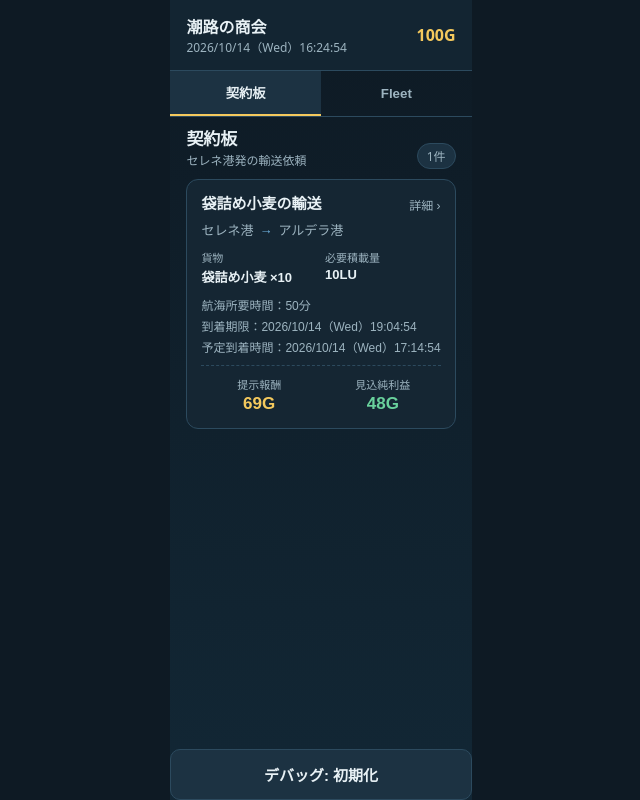
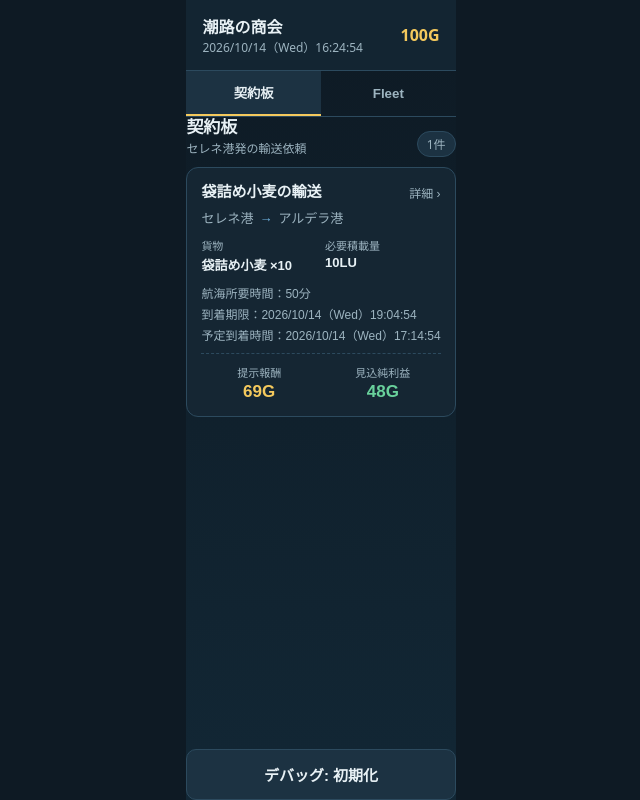
Before and after one commit to Shienori/shioji-no-shokai, a React (Vite) app in the folder shioji-no-shokai-mvp/: page / in a window 1280 px wide. Shown: the whole page, without its empty margins (319-959 px from the left). Built offline with nearby package versions, Linux system fonts and the light colour scheme.

Commit message:
全ページを共通ページ構成へ統一
- page/page-body/cardの共通構造を導入
- 契約板とFleetの幅・余白・カード基準を統一
- Fleetも契約板と同じカード密度へ変更
- 既存CSSを維持し、共通スタイルのみ追加
- HANDOFF.mdを更新

```diff
--- a/shioji-no-shokai-mvp/src/pages/MainPage.tsx
+++ b/shioji-no-shokai-mvp/src/pages/MainPage.tsx
@@ -67,12 +67,14 @@ export function MainPage() {
       <AppHeader />
       <TabBar activeTab={activeTab} onChange={setActiveTab} />
 
-      <main>
-        {activeTab === "contracts" ? (
-          <ContractBoard contracts={contracts} onSelectContract={selectContract} />
-        ) : (
-          <FleetPanel ship={gameState.ships[0]} voyage={voyage} contract={gameState.acceptedContract} progress={progress} operationTime={gameState.operationTime} />
-        )}
+      <main className="page">
+        <div className="page-body">
+          {activeTab === "contracts" ? (
+            <ContractBoard contracts={contracts} onSelectContract={selectContract} />
+          ) : (
+            <FleetPanel ship={gameState.ships[0]} voyage={voyage} contract={gameState.acceptedContract} progress={progress} operationTime={gameState.operationTime} />
+          )}
+        </div>
       </main>
 
       <SettlementModal result={settlementResult} onConfirm={() => useGameStore.getState().settleContract()} />
--- a/shioji-no-shokai-mvp/src/styles/globals.css
+++ b/shioji-no-shokai-mvp/src/styles/globals.css
@@ -11,6 +11,8 @@ body{font-family:system-ui,-apple-system,"Segoe UI",sans-serif;background:var(--
 .tab.active{color:var(--text);background:var(--panel2);border-bottom:2px solid var(--gold)}
 main{flex:1;width:100%;max-width:var(--app-max-width);padding:12px var(--screen-padding) 90px;overflow-y:auto}
 main>section{width:100%;min-width:0}
+.page{width:100%;max-width:var(--app-max-width);padding:0;display:flex;flex-direction:column}
+.page-body{width:100%;display:flex;flex-direction:column;gap:var(--card-gap)}
 .section-title{font-size:12px;color:var(--sub);margin:8px 0 6px}
 .card{width:100%;text-align:left;background:var(--panel);border:1px solid var(--line);border-radius:var(--card-radius);padding:var(--card-padding);margin-bottom:var(--card-gap);color:var(--text);cursor:pointer;transition:border-color .15s}
 .card:hover{border-color:var(--blue)}
```
Also changed, not shown: shioji-no-shokai-mvp/src/components/contract/ContractBoard.tsx (line endings or trailing spaces), 1 other file (tests, documents, lock files or other folders).
